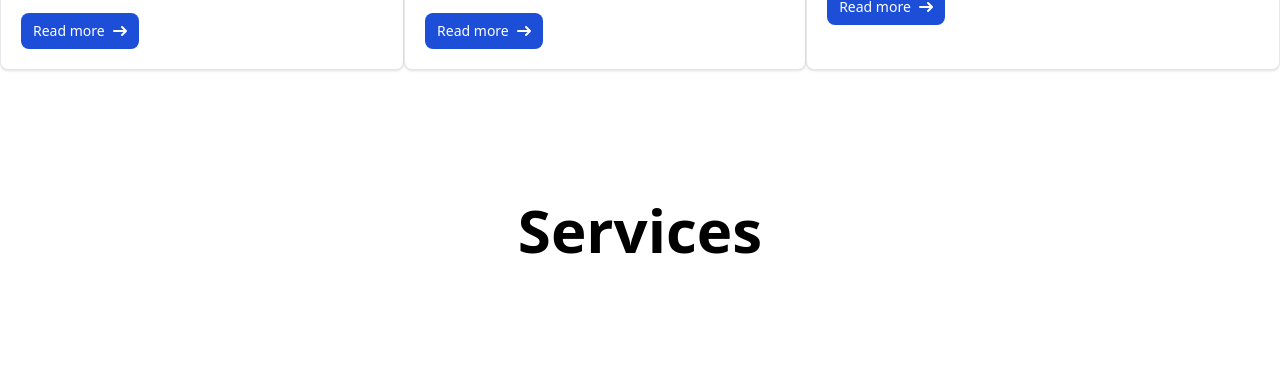
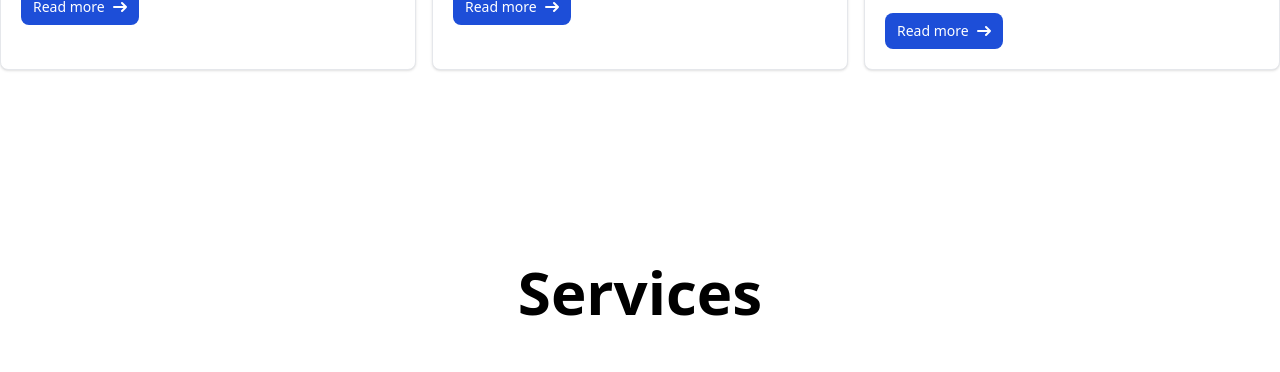
Before and after one commit to Al3xand3r11/recruiting-site, a React (Vite) app: page / in a window 1280 px wide. Shown: the part 1640-2012 px from the top of the page. Built offline with nearby package versions, Linux system fonts and the light colour scheme.

Commit message:
landing page mobile

```diff
--- a/src/components/InfoSection.jsx
+++ b/src/components/InfoSection.jsx
@@ -6,8 +6,8 @@ import { Link } from 'react-router-dom'
 
 const InfoSection = () => {
     return (
-        <div className='bg-white w-full h-screen bg-cover bg-center '>
-            <div className="flex flex-row  justify-around">
+        <div className='bg-white w-full h-auto md:h-auto bg-cover bg-center '>
+            <div className=" flex-row justify-around grid grid-cols-1 md:grid-cols-2 lg:grid-cols-3 gap-4">
                 <div class="max-w-lg bg-white border border-gray-200 rounded-lg shadow ">
                     <a href="#">
                         <img class="rounded-t-lg" src={job} alt="" />
--- a/src/components/SecondSection.jsx
+++ b/src/components/SecondSection.jsx
@@ -7,8 +7,9 @@ import { Link } from 'react-router-dom'
 const SecondSection = () => {
     return (
         <div className='bg-white w-full h-auto bg-cover bg-center '>
+            <div className='grid grid-cols-1'>
             <div classname='flex flex-col text-center mx-auto max-w-screen-xl'>
-            <h1 className='text-4xl font-extrabold place-self-center lg:text-6xl text-center'>
+            <h1 className='text-4xl font-extrabold place-self-center lg:text-6xl text-center pt-48'>
                 Services
             </h1>
             </div>
@@ -60,6 +61,7 @@ const SecondSection = () => {
                     </Link>
                 </div>
             </div>
+            </div>
         </div>
     )
 }
```
